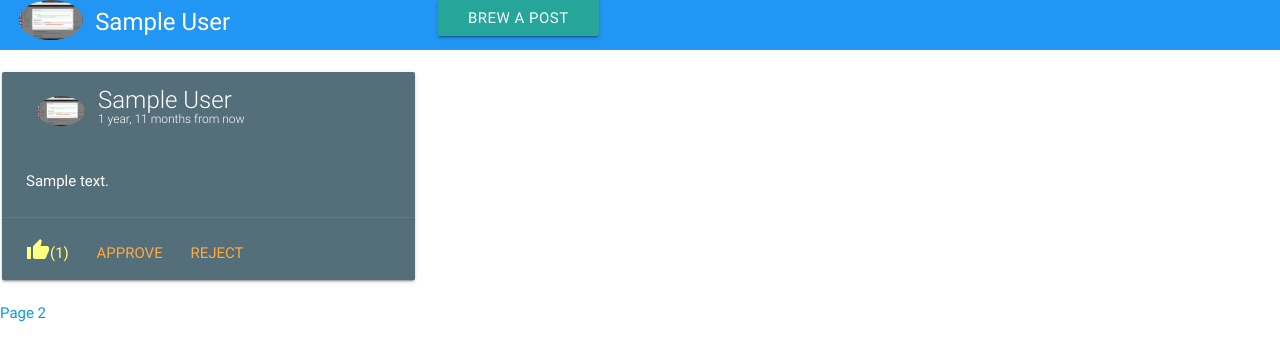
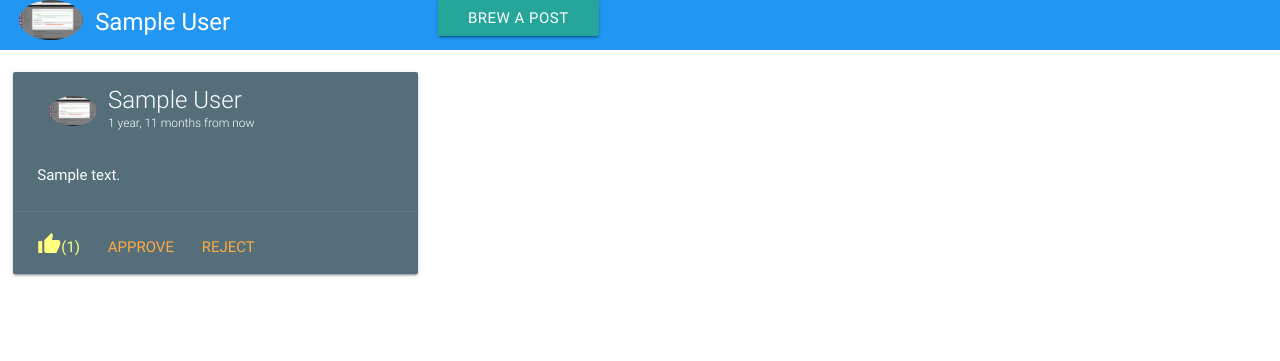
Before and after one commit to prakhar673/learning_wall_app, a Django app: page /learning_wall/ in a window 1280 px wide. Shown: the part 64-425 px from the top of the page. Run offline with Django 3.2, Linux system fonts and the light colour scheme; a user stored in the database is signed in; tables that the repository leaves empty hold one stand-in row (values such as "Sample post"); parts of the project's set-up code (start-up, migrations or seed data) failed here and were passed over; some libraries are stand-ins or nearby versions.

Commit message:
Fixed UI related issues

```diff
--- a/learning_wall/settings.py
+++ b/learning_wall/settings.py
@@ -81,7 +81,7 @@ DATABASES = {
         'ENGINE': 'django.db.backends.mysql',
         'NAME': 'LWALL',
         'USER':'django',
-        'PASSWORD': '1234',
+        'PASSWORD': 'password',
         'PORT':'3306',
         'HOST': ''
     },
--- a/learning_wall_app/static/learning_wall_app/css/style.css
+++ b/learning_wall_app/static/learning_wall_app/css/style.css
@@ -84,7 +84,7 @@ card-title-text{
 .post-time{
   font-size: 12px;
   position: relative;
-  bottom: 35px;
+  bottom: 25px;
 }
 .approved {
   filter: brightness(200%);
@@ -94,3 +94,6 @@ card-title-text{
   filter: brightness(200%);
   visibility: hidden;
 }
+.post-body{
+  margin-left: 50%;
+}
--- a/learning_wall_app/templates/learning_wall_app/index.html
+++ b/learning_wall_app/templates/learning_wall_app/index.html
@@ -106,7 +106,7 @@
 
       </div>
    </div>
-   <div class="container">
+   <div class="">
       <div class="row">
          <div class="col s12 cards-container ">
             {% for post in posts %}
@@ -115,17 +115,18 @@
                <div class="card-content white-text">
 
                   <span class="card-title">
-                     <div class="col s2">
+                     <div class="col s1">
                      <img src= "{% static 'learning_wall_app/images/test.png' %}" alt="" class="circle post-pic">
                      </div>
-                     <div class="col s10">
+                     <div class="col s10 offset-s1 offset-l0">
                      <card-title-text>{{ post.user.name}}  </card-title-text>
                      </div>
-                     <div class="col s10 offset-s2">
+                     <div class="col s10 offset-s1 offset-l0">
                      <x class="post-time">{{post.time|naturaltime}}</x>
                      </div>
                   </span>
-                  <p>
+                   <br>
+                  <p class="post-body">
                   {{ post.body }}
                   </p>
                </div>
@@ -145,17 +146,18 @@
             <div id="post-{{ post.id }}" class="card blue-grey darken-1">
                <div class="card-content white-text">
                   <span class="card-title">
-                  <div class="col s2">
+                  <div class="col s1">
                      <img src= "{% static 'learning_wall_app/images/test.png' %}" alt="" class="circle post-pic">
                      </div>
-                    <div class="col s10">
+                    <div class="col s10 offset-s1 offset-l0 ">
                      <card-title-text>{{ post.user.name}}  </card-title-text>
                      </div>
-                     <div class="col s10 offset-s2">
+                     <div class="col s10 offset-s1 offset-l0">
                      <x class="post-time">{{post.time|naturaltime}}</x>
                      </div>
                   </span>
-                  <p>{{ post.body }}</p>
+                  <br>
+                  <p class="post-body">{{ post.body }}</p>
                </div>
                <div class="card-action">
                   {% if user.id|slugify in post.likes.values|slugify %}
@@ -165,7 +167,7 @@
                   </a>
                   {% else %}
                   <a id="{{ post.id}}" class="post-like" href="#">
-                     <i class="material-icons like">thumb_up</i>
+                     <i class="material-icons like">thumbup</i>
                      (<x class="likes-count">{{post.likes.count}}</x>)
                   </a>
                   {% endif %}
@@ -176,9 +178,5 @@
          </div>
       </div>
    </div>
-
-   <div id="pagination">
-      <p><a href="?page=2">Page 2</a></p>
-   </div>
 </body>
 </html>
```
